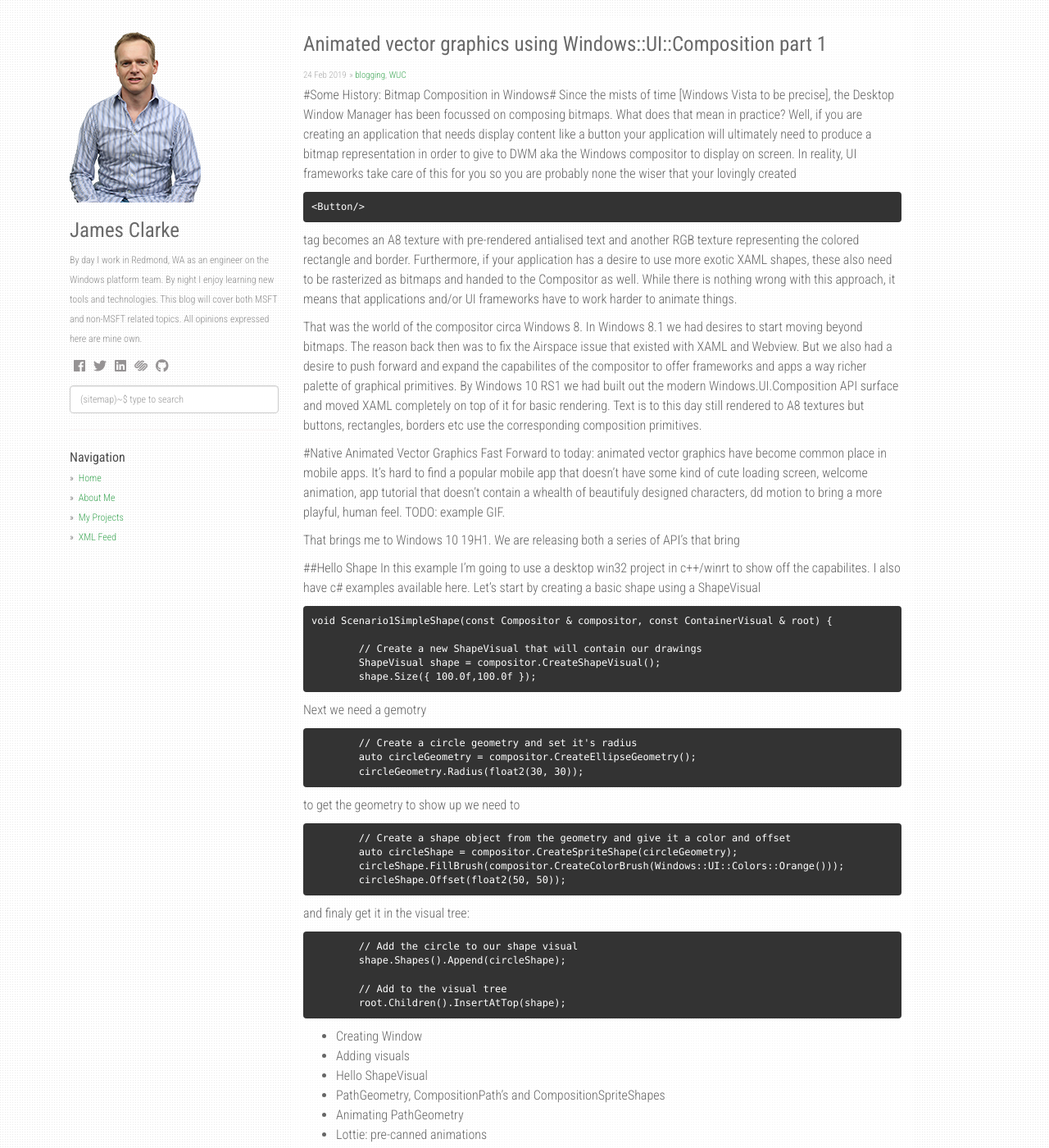
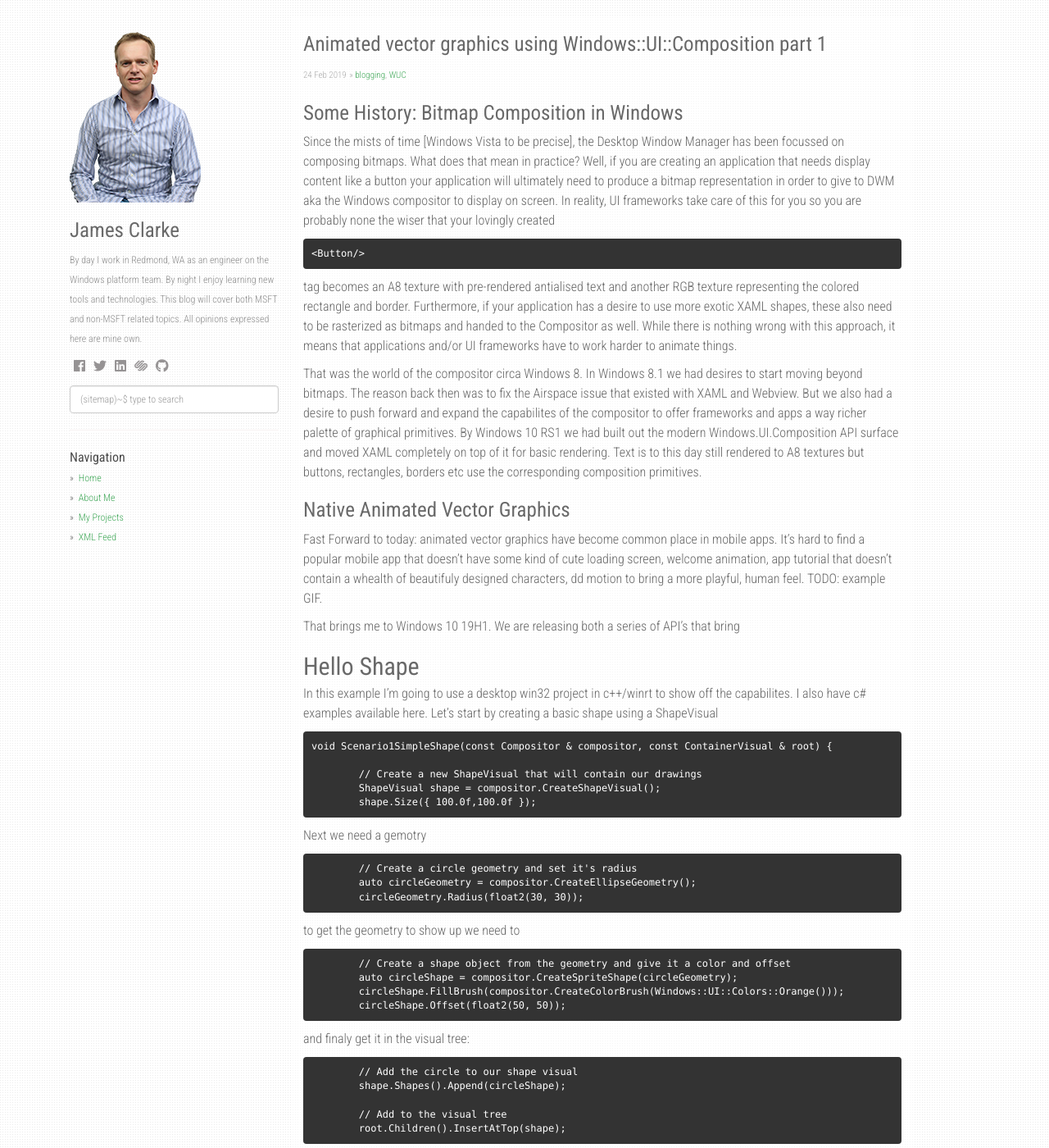
Before and after one commit to clarkezone/clarkezone.github.io, a Jekyll site: the page built from _posts/2018-12-14-animated-vector-graphics-using-windows_ui_composition.md, in a window 1280 px wide and 1400 px high. Shown: the whole window at 82% size. Built offline with Jekyll 4.4.1, drawn with Linux system fonts in a browser that asks for light colours; nearby versions of some CDN libraries; comment, search, counter and statistics services are not loaded.

Commit message:
Heading fix 2

````diff
--- a/_posts/2018-12-14-animated-vector-graphics-using-windows_ui_composition.md
+++ b/_posts/2018-12-14-animated-vector-graphics-using-windows_ui_composition.md
@@ -5,7 +5,7 @@
 categories: [blogging, WUC]
 tags: [animation]
 ---
-#Some History: Bitmap Composition in Windows#
+# Some History: Bitmap Composition in Windows
 Since the mists of time [Windows Vista to be precise], the Desktop Window Manager has been focussed on composing bitmaps.  What does that mean in practice? Well, if you are creating an application that needs display content like a button your application will ultimately need to produce a bitmap representation in order to give to DWM aka the Windows compositor to display on screen.  In reality, UI frameworks take care of this for you so you are probably none the wiser that your lovingly created
 ```xaml
 <Button/>
@@ -14,12 +14,12 @@
 
 That was the world of the compositor circa Windows 8.  In Windows 8.1 we had desires to start moving beyond bitmaps.  The reason back then was to fix the Airspace issue that existed with XAML and Webview.  But we also had a desire to push forward and expand the capabilites of the compositor to offer frameworks and apps a way richer palette of graphical primitives.  By Windows 10 RS1 we had built out the modern Windows.UI.Composition API surface and moved XAML completely on top of it for basic rendering.  Text is to this day still rendered to A8 textures but buttons, rectangles, borders etc use the corresponding composition primitives.
 
-#Native Animated Vector Graphics
+# Native Animated Vector Graphics
 Fast Forward to today: animated vector graphics have become common place in mobile apps.  It's hard to find a popular mobile app that doesn't have some kind of cute loading screen, welcome animation, app tutorial that doesn't contain a whealth of beautifuly designed characters, dd motion to bring a more playful, human feel. TODO: example GIF.
 
 That brings me to Windows 10 19H1.  We are releasing both a series of API's that bring
 
-##Hello Shape
+## Hello Shape
 In this example I'm going to use a desktop win32 project in c++/winrt to show off the capabilites.  I also have c# examples available here.  Let's start by creating a basic shape using a ShapeVisual
 
 
````
